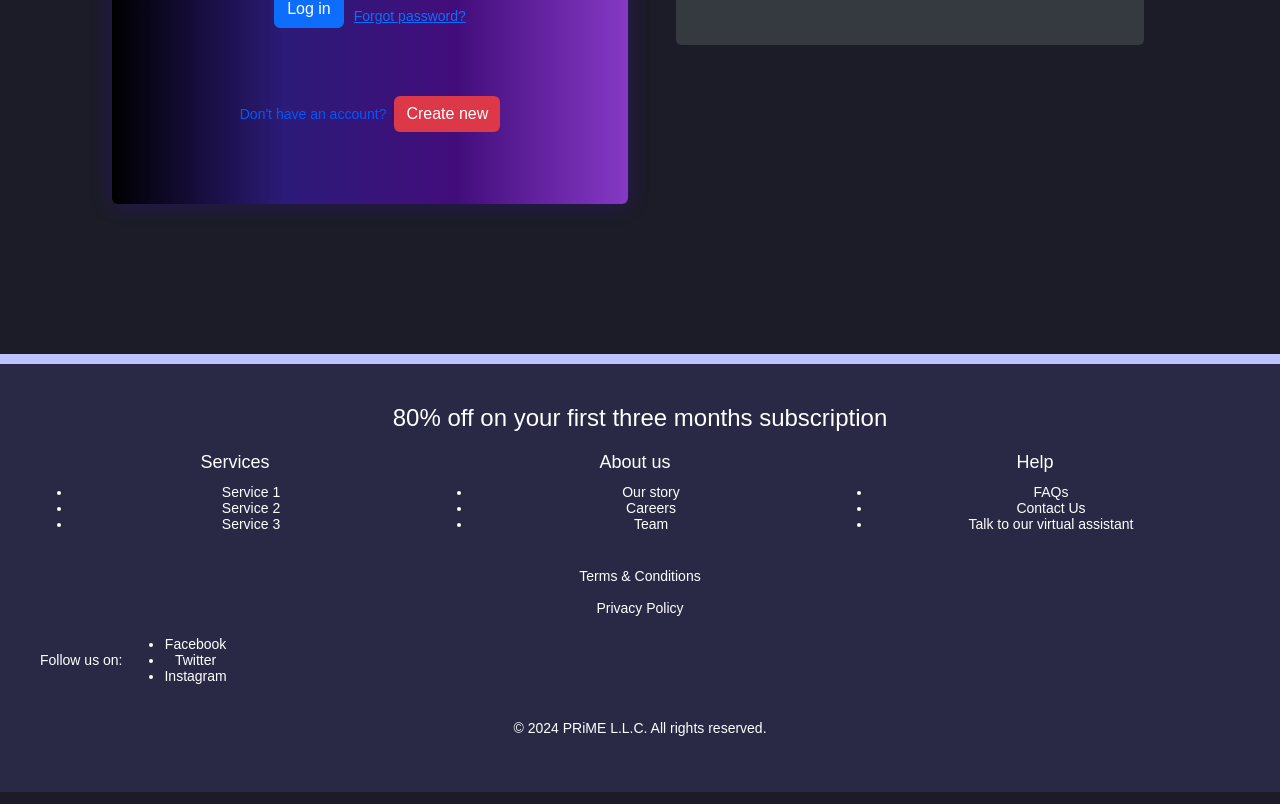
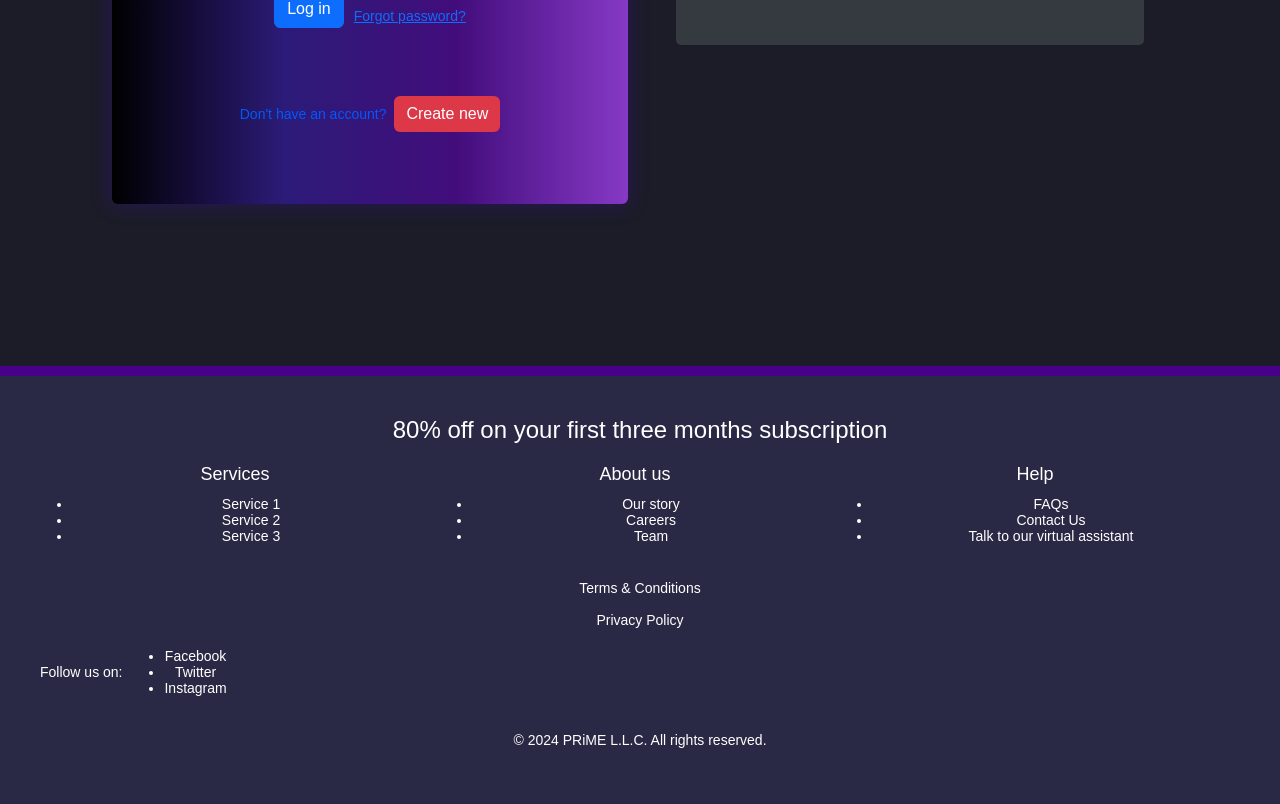
Before and after one commit to simonkb/PRiME, a Next.js app: page / in a window 1280 px wide. Shown: the part 3596-4400 px from the top of the page. Built offline with nearby package versions, Linux system fonts and the light colour scheme; a web font is replaced by a local one.

Commit message:
Miner changes

```diff
--- a/src/components/footer.js
+++ b/src/components/footer.js
@@ -4,6 +4,7 @@ import styles from "./footer.module.css";
 const Footer = () => {
   return (
     <footer className={styles.footer}>
+
       <div className={styles.promotion}>
         <p>80% off on your first three months subscription</p>
       </div>
--- a/src/components/footer.module.css
+++ b/src/components/footer.module.css
@@ -3,6 +3,13 @@
     color:white;
     padding: 40px;
     background-color: var(--color-gray-300);
+    position: absolute;
+    bottom: 0;
+    width: 100%;
+
+    border-top-width: 10px;
+    border-top-color: rgb(71, 0, 137);
+    border-top-style: solid;
   }
 
   .promotion {
--- a/src/components/header.module.css
+++ b/src/components/header.module.css
@@ -1,6 +1,6 @@
 
 .header {
-  position: fixed;
+  position: relative;
   top: 0;
   left: 0;
   width: 100%;
@@ -25,6 +25,7 @@
 
 .menuItem {
   cursor: pointer;
+  color: white;
 }
 
 .searchBar {
--- a/src/components/loginSignup.js
+++ b/src/components/loginSignup.js
@@ -1,11 +1,16 @@
 import { useState } from "react";
 import styles from "./loginSignup.module.css";
+import { useRouter } from "next/router";
 
 const LoginSignup = () => {
   const [isLoginActive, setLoginActive] = useState(true);
 
   const toggleView = () => {
     setLoginActive((prev) => !prev);
+  };
+  const router = useRouter();
+  const loginPressed = () => {
+    router.push("/home");
   };
 
   return (
@@ -57,6 +62,9 @@ const LoginSignup = () => {
                       <button
                         className={`btn btn-primary btn-block fa-lg ${styles.gradientCustom2} mb-3`}
                         type="button"
+                        onClick={() => {
+                          loginPressed();
+                        }}
                       >
                         Log in
                       </button>
@@ -159,7 +167,8 @@ const LoginSignup = () => {
             >
               <h4 className="mb-4">We are more than just a game</h4>
               <p className="small mb-0">
-                We are providing diverse solution to cybersecurity knowledge gap and its consequences in the sustainability of businesses.
+                We are providing diverse solution to cybersecurity knowledge gap
+                and its consequences in the sustainability of businesses.
               </p>
             </div>
           </div>
--- a/src/components/logo.module.css
+++ b/src/components/logo.module.css
@@ -6,6 +6,7 @@
 .prime {
   position: absolute;
   display: inline-block;
+  color: white;
 }
 .logo {
   height: 38px;
--- a/src/pages/global.css
+++ b/src/pages/global.css
@@ -13,6 +13,7 @@
 body {
   margin: 0;
   line-height: normal;
+  background-color:#11121d;
 }
 :root {
   /* fonts */
--- a/src/pages/index.js
+++ b/src/pages/index.js
@@ -5,6 +5,7 @@ import styles from "./index.module.css";
 import GameLevelCard from "../components/GameLevelCard";
 import Footer from "../components/footer";
 import AuthenticationView from "../components/loginSignup";
+
 const LandingPage = () => {
   return (
     <div className={styles.landingPage}>
@@ -125,10 +126,9 @@ const LandingPage = () => {
       <div id="authentication" className={styles.authentication}>
         <AuthenticationView />
       </div>
-      <footer className={styles.footer}>
-        <div className={styles.footerTopBar} />
+      {/* <footer className={styles.footer}> */}
         <Footer></Footer>
-      </footer>
+      {/* </footer> */}
     </div>
   );
 };
--- a/src/pages/index.module.css
+++ b/src/pages/index.module.css
@@ -8,7 +8,8 @@
   overflow: hidden;
   text-align: center;
   width: 100%;
-  flex-direction: row;
+  position: relative;
+  min-height: 100vh;
 }
 .appName {
   flex-direction: row;
@@ -131,16 +132,6 @@
   max-height: 1080;
   padding-top: 180px;
 }
-.footer {
-  position: absolute;
-  top: 3950px;
-  width: 100%;
-}
-.footerTopBar {
-  background-color: var(--medley-primary-200);
-  width: 100%;
-  height: 10px;
-}
 .authentication{
   position: absolute;
   top: 3100px;
```
